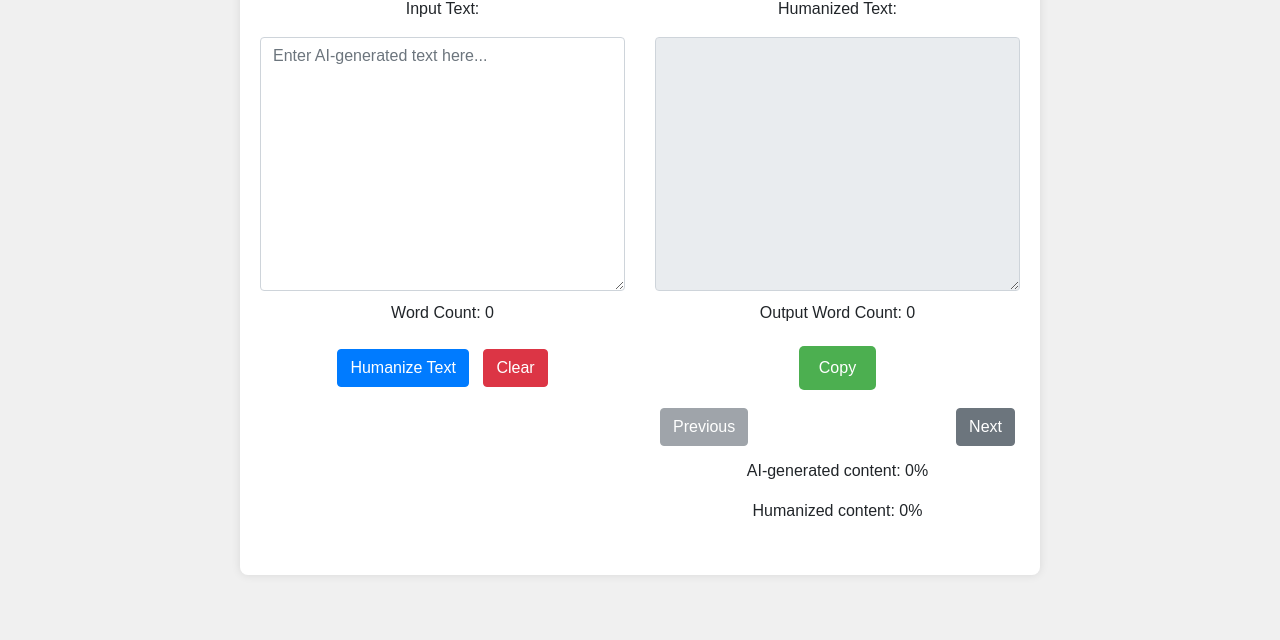
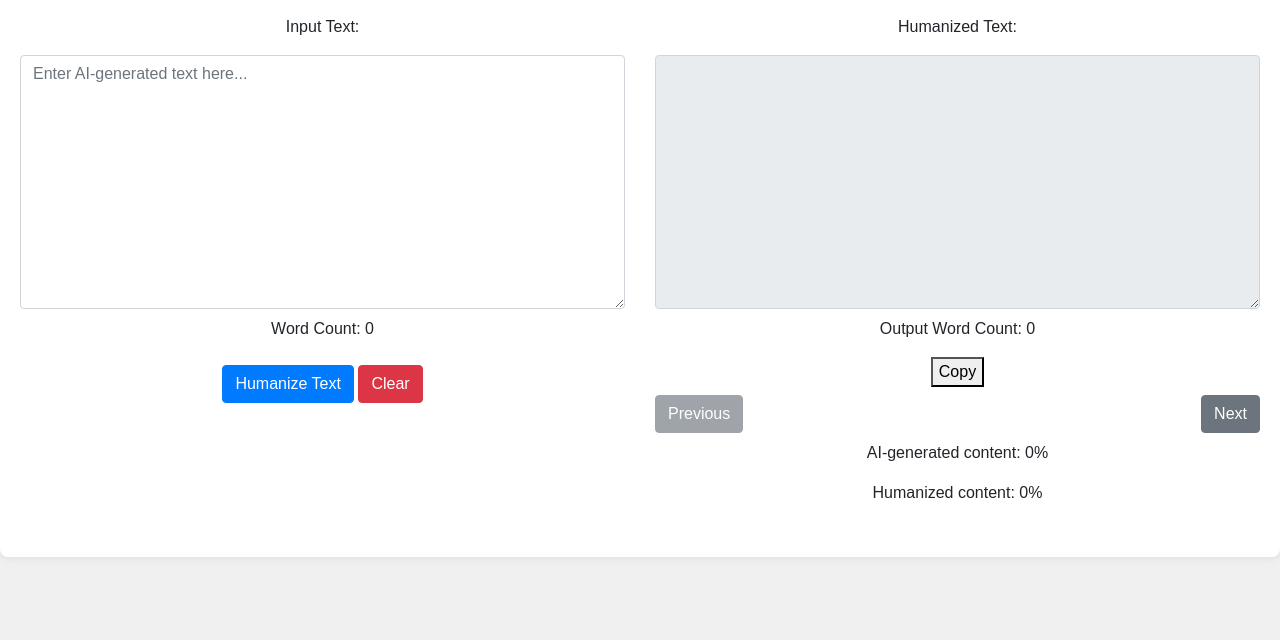
Before and after one commit to surendranp/Humanizer, a website: page public/index.html in a window 1280 px wide. Shown: the part 160-800 px from the top of the page. Drawn offline with nearby package versions, Linux system fonts and the light colour scheme.

Commit message:
test_14.10.2024_16.34

```diff
--- a/public/style.css
+++ b/public/style.css
@@ -13,7 +13,7 @@ body {
     padding: 20px;
     border-radius: 8px;
     box-shadow: 0 0 10px rgba(0, 0, 0, 0.1);
-    max-width: 800px;
+    max-width: 1500px; /* Adjusted width for more space */
     text-align: center;
 }
 
@@ -24,50 +24,25 @@ body {
     width: 40px;
     height: 40px;
     animation: spin 1s linear infinite;
-    margin: 20px auto;
+    margin: 20px auto; /* Center the loader */
 }
 
 @keyframes spin {
     0% { transform: rotate(0deg); }
     100% { transform: rotate(360deg); }
 }
-
-textarea {
-    width: 100%;
-    margin-bottom: 10px;
-    padding: 10px;
-    border: 1px solid #ccc;
-    border-radius: 4px;
+#copyMessage {
+    color: green;
+    font-weight: bold;
+    margin-left: 10px;
+    opacity: 0;
+    transition: opacity 0.5s ease-out;
 }
 
-button {
-    padding: 10px 20px;
-    margin: 5px;
-    border: none;
-    background-color: #4CAF50;
-    color: white;
-    border-radius: 5px;
-    cursor: pointer;
+#copyMessage.show {
+    opacity: 1;
 }
 
-button:hover {
-    background-color: #45a049;
+#copyMessage.hide {
+    opacity: 0;
 }
-
-button:disabled {
-    background-color: #cccccc;
-}
-
-#paginationControls {
-    display: flex;
-    justify-content: center;
-    gap: 10px;
-    margin-top: 20px;
-}
-
-#copyStatus {
-    display: inline-block;
-    margin-left: 10px;
-    font-size: 14px;
-    font-weight: bold;
-}
```
